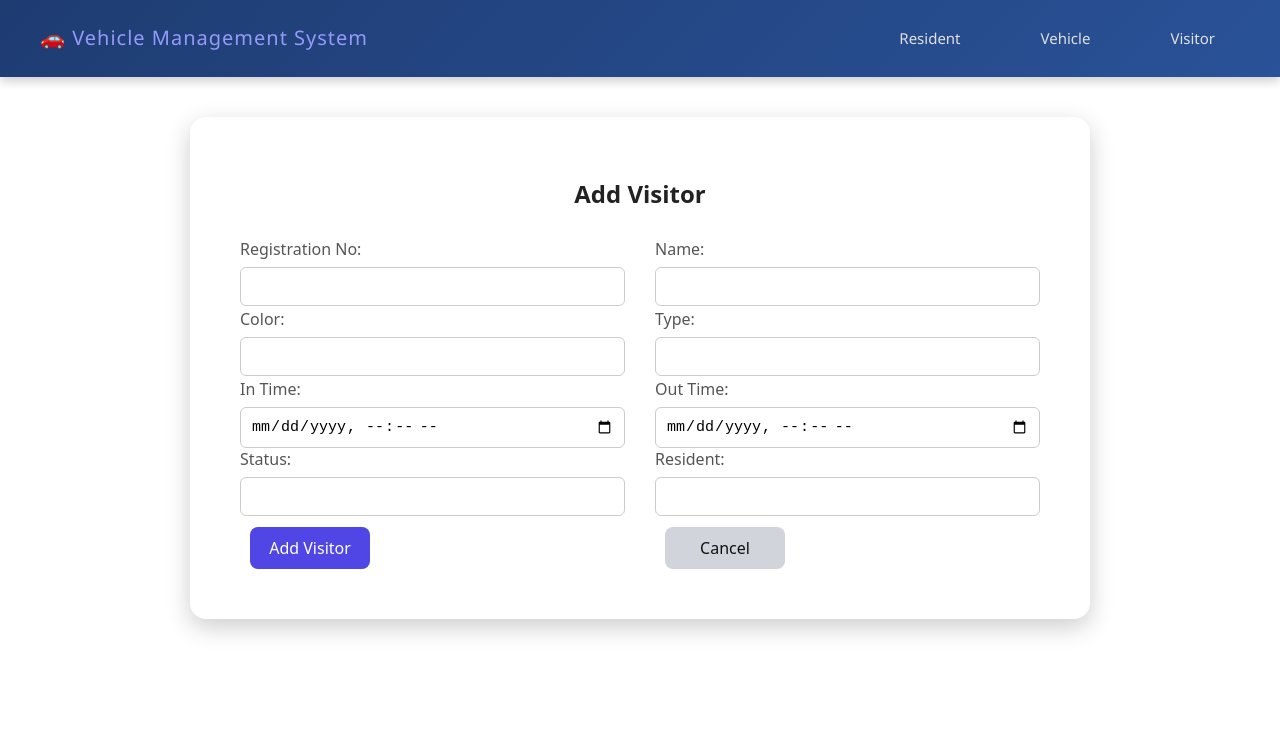
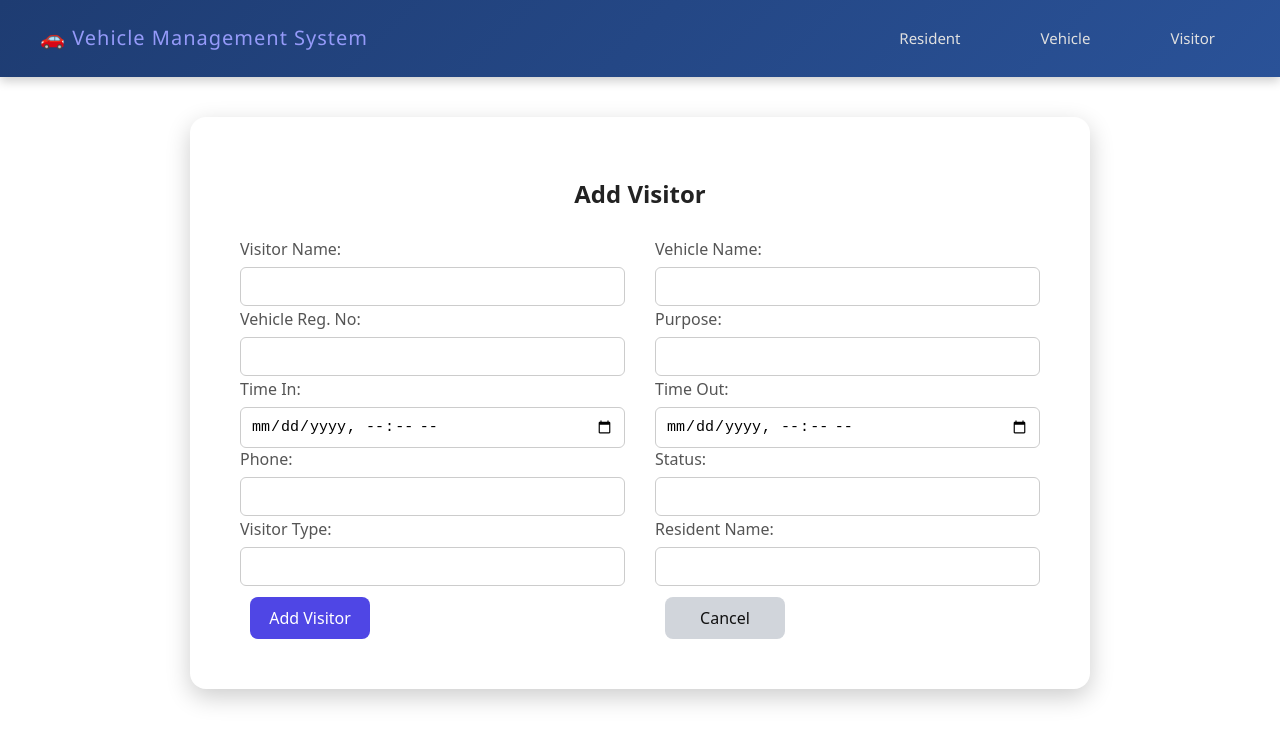
Before and after one commit to JagtapKajal/carveo-portal, a React (Vite) app in the folder frontend/carveoUI/: page /AddVisitor in a window 1280 px wide. Shown: the top 744 px of the page. Built offline with nearby package versions, Linux system fonts and the light colour scheme.

Commit message:
updated button classname

```diff
--- a/frontend/carveoUI/src/Components/Visitor/AddVisitor.jsx
+++ b/frontend/carveoUI/src/Components/Visitor/AddVisitor.jsx
@@ -1,33 +1,33 @@
 import React, { useState } from "react";
 import { useNavigate } from "react-router-dom";
-import "./Visitor.css"; // same style file you used for visitor table
+import "./Visitor.css";
 
 const AddVisitor = () => {
   const navigate = useNavigate();
 
   const [visitor, setVisitor] = useState({
-    registrationNo: "",
-    name: "",
-    color: "",
-    type: "",
-    inTime: "",
-    outTime: "",
+    visitorName: "",
+    vehicleName: "",
+    vehicleRegNo: "",
+    purpose: "",
+    timeIn: "",
+    timeOut: "",
+    phone: "",
     status: "",
-    resident: "",
+    visitorType: "",
+    residentName: "",
   });
 
-  // handle input
   const handleChange = (e) => {
     const { name, value } = e.target;
     setVisitor({ ...visitor, [name]: value });
   };
 
-  // handle form submit
   const handleSubmit = async (e) => {
     e.preventDefault();
 
     try {
-      const response = await fetch("http://localhost:8080/api/visitors", {
+      const response = await fetch("http://localhost:8080/visitors/addVisitor", {
         method: "POST",
         headers: { "Content-Type": "application/json" },
         body: JSON.stringify(visitor),
@@ -35,7 +35,7 @@ const AddVisitor = () => {
 
       if (response.ok) {
         alert("Visitor added successfully!");
-        navigate("/visitor"); // redirect back to visitor list
+        navigate("/visitor"); // redirect to visitor list
       } else {
         alert("Failed to add visitor.");
       }
@@ -49,64 +49,74 @@ const AddVisitor = () => {
     <div className="visitor-form-container">
       <h2>Add Visitor</h2>
       <form onSubmit={handleSubmit} className="visitor-form">
+
         <div className="form-group">
-          <label>Registration No:</label>
+          <label>Visitor Name:</label>
           <input
             type="text"
-            name="registrationNo"
-            value={visitor.registrationNo}
+            name="visitorName"
+            value={visitor.visitorName}
             onChange={handleChange}
             required
           />
         </div>
 
         <div className="form-group">
-          <label>Name:</label>
+          <label>Vehicle Name:</label>
           <input
             type="text"
-            name="name"
-            value={visitor.name}
-            onChange={handleChange}
-            required
-          />
-        </div>
-
-        <div className="form-group">
-          <label>Color:</label>
-          <input
-            type="text"
-            name="color"
-            value={visitor.color}
+            name="vehicleName"
+            value={visitor.vehicleName}
             onChange={handleChange}
           />
         </div>
 
         <div className="form-group">
-          <label>Type:</label>
+          <label>Vehicle Reg. No:</label>
           <input
             type="text"
-            name="type"
-            value={visitor.type}
+            name="vehicleRegNo"
+            value={visitor.vehicleRegNo}
             onChange={handleChange}
           />
         </div>
 
         <div className="form-group">
-          <label>In Time:</label>
+          <label>Purpose:</label>
           <input
-            type="datetime-local"
-            name="inTime"
-            value={visitor.inTime}
+            type="text"
+            name="purpose"
+            value={visitor.purpose}
             onChange={handleChange}
           />
         </div>
 
         <div className="form-group">
-          <label>Out Time:</label>
+          <label>Time In:</label>
           <input
             type="datetime-local"
-            name="outTime"
-            value={visitor.outTime}
+            name="timeIn"
+            value={visitor.timeIn}
+            onChange={handleChange}
+          />
+        </div>
+
+        <div className="form-group">
+          <label>Time Out:</label>
+          <input
+            type="datetime-local"
+            name="timeOut"
+            value={visitor.timeOut}
+            onChange={handleChange}
+          />
+        </div>
+
+        <div className="form-group">
+          <label>Phone:</label>
+          <input
+            type="text"
+            name="phone"
+            value={visitor.phone}
             onChange={handleChange}
           />
         </div>
@@ -122,17 +132,31 @@ const AddVisitor = () => {
         </div>
 
         <div className="form-group">
-          <label>Resident:</label>
+          <label>Visitor Type:</label>
           <input
             type="text"
-            name="resident"
-            value={visitor.resident}
+            name="visitorType"
+            value={visitor.visitorType}
+            onChange={handleChange}
+          />
+        </div>
+
+        <div className="form-group">
+          <label>Resident Name:</label>
+          <input
+            type="text"
+            name="residentName"
+            value={visitor.residentName}
             onChange={handleChange}
           />
         </div>
 
         <button type="submit" className="submit-btn">Add Visitor</button>
-        <button type="button" className="cancel-btn" onClick={() => navigate("/visitor")}>
+        <button
+          type="button"
+          className="cancel-btn"
+          onClick={() => navigate("/visitor")}
+        >
           Cancel
         </button>
       </form>
```
